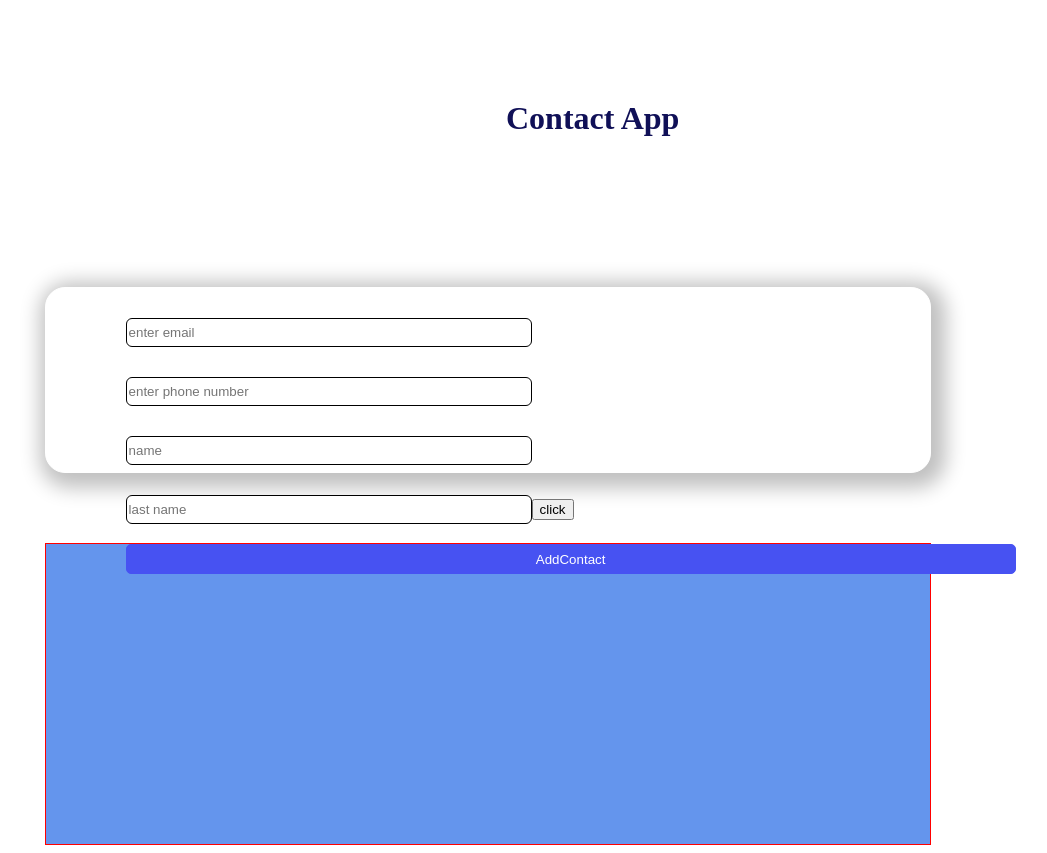
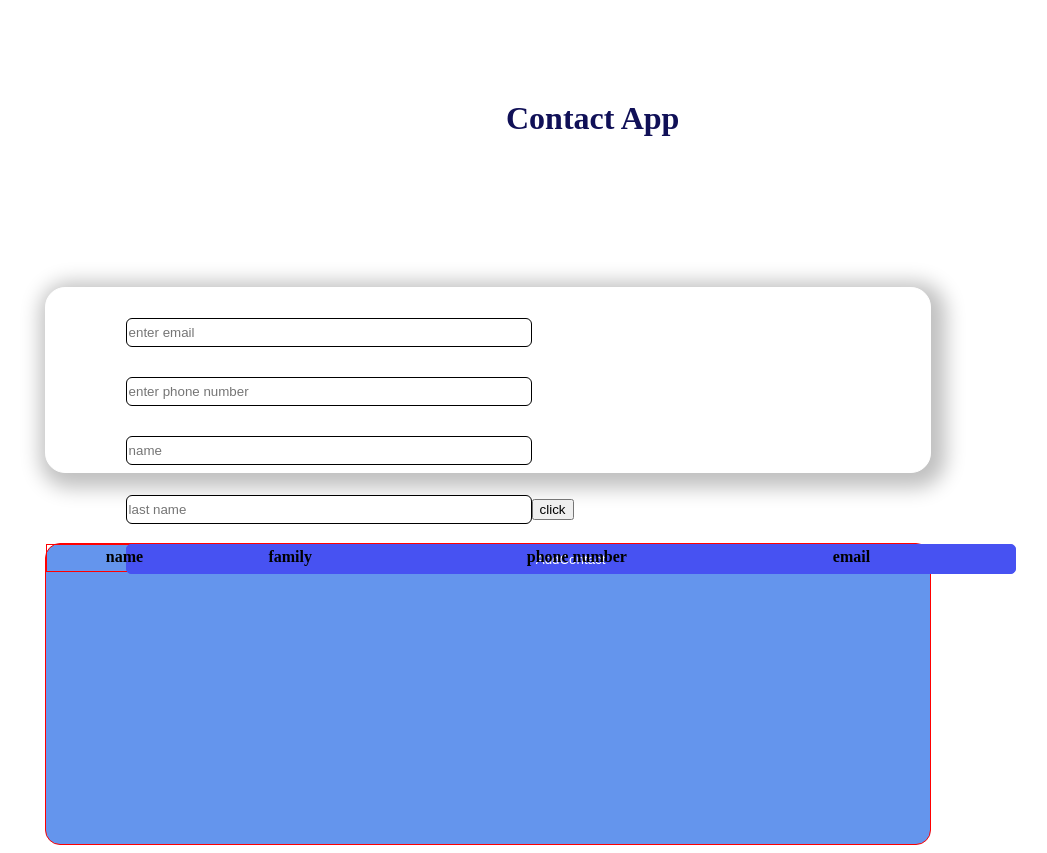
Before and after one commit to aliikm/contact-project, a React app: page / in a window 1280 px wide. Shown: the whole page, without its empty margins (152-1199 px from the left). Built offline with nearby package versions, Linux system fonts and the light colour scheme; the HTML template or start-up script is replaced by a standard one.

Commit message:
creat module.css for table and creat table

```diff
--- a/src/Components/List.jsx
+++ b/src/Components/List.jsx
@@ -1,5 +1,5 @@
-import styled from "styled-components"
-
+import styled from "styled-components";
+import styles from "../Components/List.module.css"
 
 const Div = styled.div`
   width: 70%;
@@ -8,15 +8,28 @@ const Div = styled.div`
   background-color: cornflowerblue;
   margin: auto;
   margin-top: 70px;
-`
+  border-radius: 15px;
+`;
 function List() {
   return (
     <>
       <Div>
-
+        <table className={styles.table}>
+          <thead>
+            <tr>
+              <th>name</th>
+              <th>family</th>
+              <th>phone number</th>
+              <th>email</th>
+            </tr>
+          </thead>
+          <tbody>
+            <tr></tr>
+          </tbody>
+        </table>
       </Div>
     </>
-  )
+  );
 }
 
-export default List
+export default List;
--- /dev/null
+++ b/src/Components/List.module.css
@@ -0,0 +1,4 @@
+.table{
+    width: 100%;
+    border: 1px solid red;
+}
```
Lines whose indentation alone changed are shown as unchanged.
